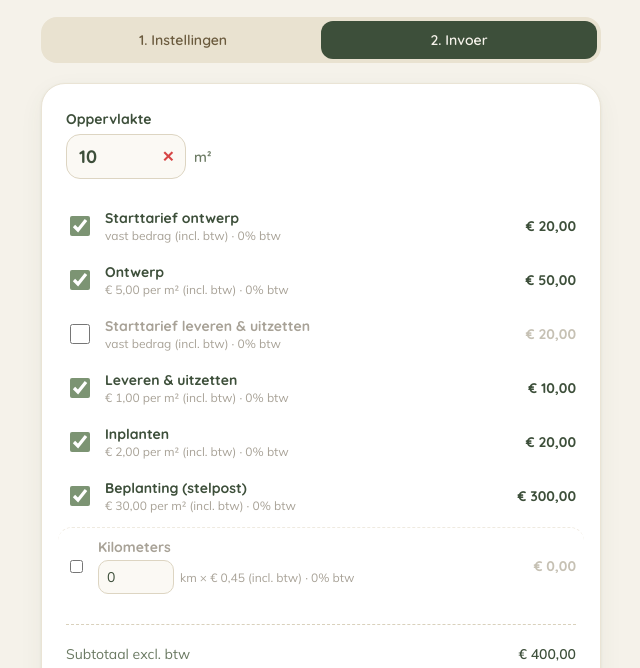
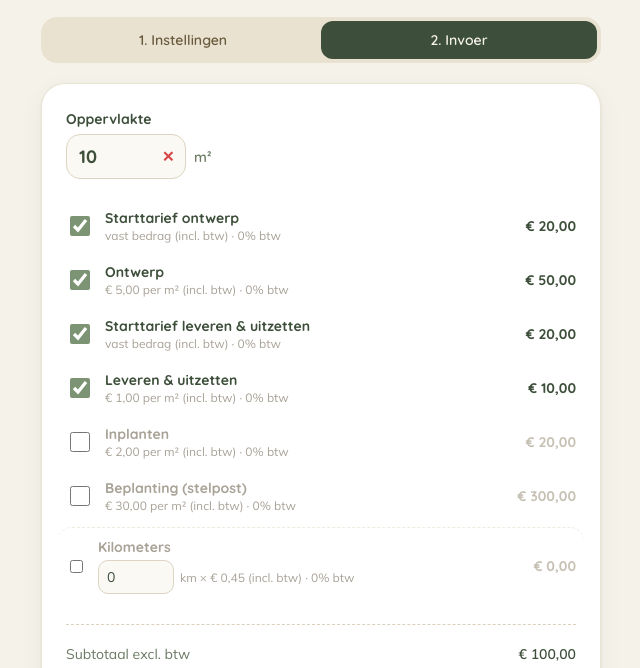
Before and after one commit to kwekerijbrummen/rekentool, a plain HTML site: page index.html in a window 1280 px wide. Both pictures are taken after a click on the element 640 px from the left and 459 px from the top of the page. Shown: the part 125-793 px from the top of the page, without its empty margins (319-959 px from the left). Drawn offline with Linux system fonts and the light colour scheme.

Commit message:
Add files via upload

```diff
--- a/index.html
+++ b/index.html
@@ -237,8 +237,8 @@
   let btwRates = { ...DEFAULT_BTW };
   let checked = {
     ontwerp_start:true, ontwerp_m2:true,
-    uitzetten_start:true, uitzetten_m2:true,
-    beplanting:true, inplanten:true, km:false
+    uitzetten_start:false, uitzetten_m2:false,
+    beplanting:false, inplanten:false, km:false
   };
   let m2 = 10;
   let km = 0;
@@ -328,7 +328,17 @@
     m2Input.focus();
   });
   kmInput.addEventListener('input', e => { km = e.target.value === '' ? 0 : Number(e.target.value); renderInvoer(); });
-  kmCheck.addEventListener('change', e => { checked.km = e.target.checked; renderInvoer(); });
+  kmCheck.addEventListener('change', e => { setChecked('km', e.target.checked); });
+
+  function setChecked(key, value){
+    checked[key] = value;
+    // Bij aanvinken van "Starttarief leveren & uitzetten" gaat "Leveren & uitzetten" ook meteen aan.
+    // Los weer uit te vinken zonder dat het starttarief meeverandert.
+    if(key === 'uitzetten_start' && value === true){
+      checked.uitzetten_m2 = true;
+    }
+    renderInvoer();
+  }
 
   function checkRowHTML(key, label, sub, amount){
     const on = checked[key];
@@ -381,16 +391,14 @@
 
     document.querySelectorAll('[data-check]').forEach(el => {
       el.addEventListener('change', e => {
-        checked[e.target.dataset.check] = e.target.checked;
-        renderInvoer();
+        setChecked(e.target.dataset.check, e.target.checked);
       });
     });
     document.querySelectorAll('[data-toggle]').forEach(row => {
       row.addEventListener('click', e => {
         if(e.target.tagName === 'INPUT') return;
         const key = row.dataset.toggle;
-        checked[key] = !checked[key];
-        renderInvoer();
+        setChecked(key, !checked[key]);
       });
     });
 
```
